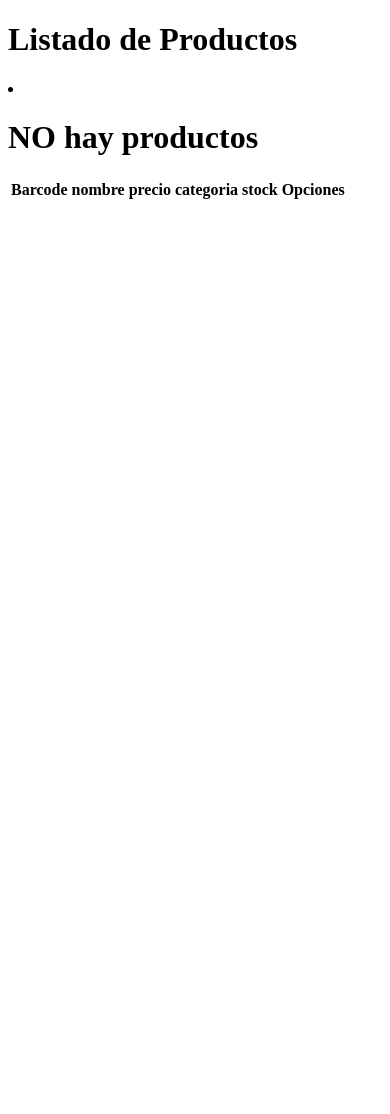
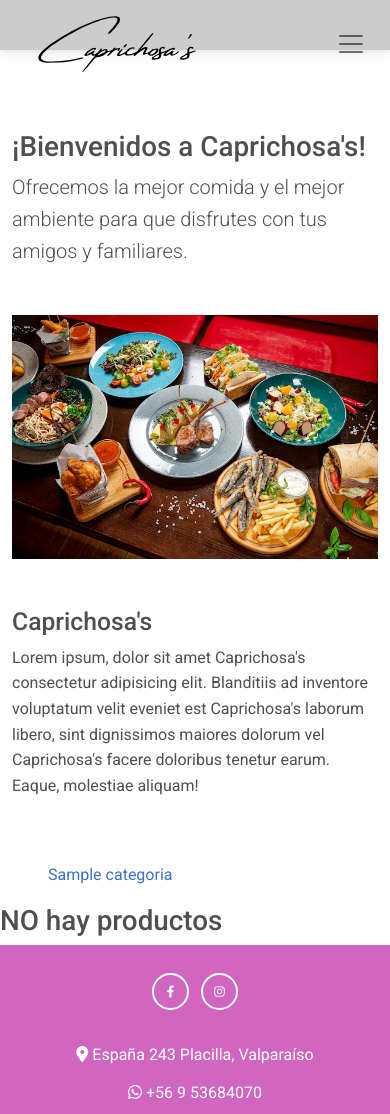
Before and after one commit to Matias-Ruiz-S/Caprichosas, a Django app: a page that uses core/templates/core/list.html in a window 390 px wide. Before the commit the page ends 199 px from the top, so only its background shows below. Run offline with Django 4.2, Linux system fonts and the light colour scheme; tables that the repository leaves empty hold one stand-in row (values such as "Sample post"); lists and menus that the app fills with data are empty; some libraries are stand-ins or nearby versions.

Commit message:
mini fix lista

```diff
--- a/core/static/core/css/styles.css
+++ b/core/static/core/css/styles.css
@@ -1,6 +1,6 @@
 .navbar {
     background-color: #CCCCCC;
-    height: 100px;
+    height: 50px;
   }
 
   #navbarNavAltMarkup{
--- a/core/templates/core/index.html
+++ b/core/templates/core/index.html
@@ -92,7 +92,8 @@
 
 </ul>
 <!-- Pills navs -->
-
+{% block content %}
+{% endblock %}
 
 </section>
 
--- a/core/templates/core/list.html
+++ b/core/templates/core/list.html
@@ -1,45 +1,29 @@
-<!DOCTYPE html>
-<html lang="en">
-<head>
-  <meta charset="UTF-8">
-  <meta http-equiv="X-UA-Compatible" content="IE=edge">
-  <meta name="viewport" content="width=device-width, initial-scale=1.0">
-  <title>Document</title>
-</head>
-<body>
+{% extends 'core/index.html'%}
 
+{% load static %}
+{% block content %}
 
-  <div class="container">
-    <h1>Listado de Productos</h1>
-    <li>
-    </li>
-    <div class="row">
-        <table class="table">
-          <thead>
-            <tr>
-              <th scope="col">Barcode</th>
-              <th scope="col">nombre</th>
-              <th scope="col">precio</th>
-              <th scope="col">categoria</th>
-              <th scope="col">stock</th>
-              <th scope="col">Opciones</th>
-            </tr>
-          </thead>
-            <tbody>
-              {% for ve in productos %}
-              <tr>
-                <td>{{ve.Barcode}}</td>
-                <td>{{ve.nombre}}</td>
-                <td>{{ve.precio}}</td>
-                <td>{{ve.categoria}}</td>
-                <td>{{ve.stock}}</td>
-
-              </tr>
-
-            </tbody>
-        </table>
+{% for i in productos%}
+<div class="row">
+  <div class="col-sm-6">
+    <div class="card">
+      <div class="card-body">
+        <h5 class="card-title">{{i.nombre}}</h5>
+        <p class="card-text">With supporting text below as a natural lead-in to additional content.</p>
+        <a href="#" class="btn btn-primary">Go somewhere</a>
+      </div>
     </div>
   </div>
+  <div class="col-sm-6">
+    <div class="card">
+      <div class="card-body">
+        <h5 class="card-title">Special title treatment</h5>
+        <p class="card-text">With supporting text below as a natural lead-in to additional content.</p>
+        <a href="#" class="btn btn-primary">Go somewhere</a>
+      </div>
+    </div>
+  </div>
+</div>
 
 {% empty %}
 
@@ -47,5 +31,4 @@
 
   {% endfor %}
 
-</body>
-</html>
+  {% endblock %}
--- a/core/views.py
+++ b/core/views.py
@@ -16,8 +16,6 @@
     categorias = Categoria.objects.filter(is_activo=True)
     producto  = Producto.objects.filter(is_activo=True,categoria=cat)
     contex = {'productos':producto,'categorias':categorias}
-    for i in producto:
-        print(i)
     return render(request, 'core/list.html',contex)
 
 
```
